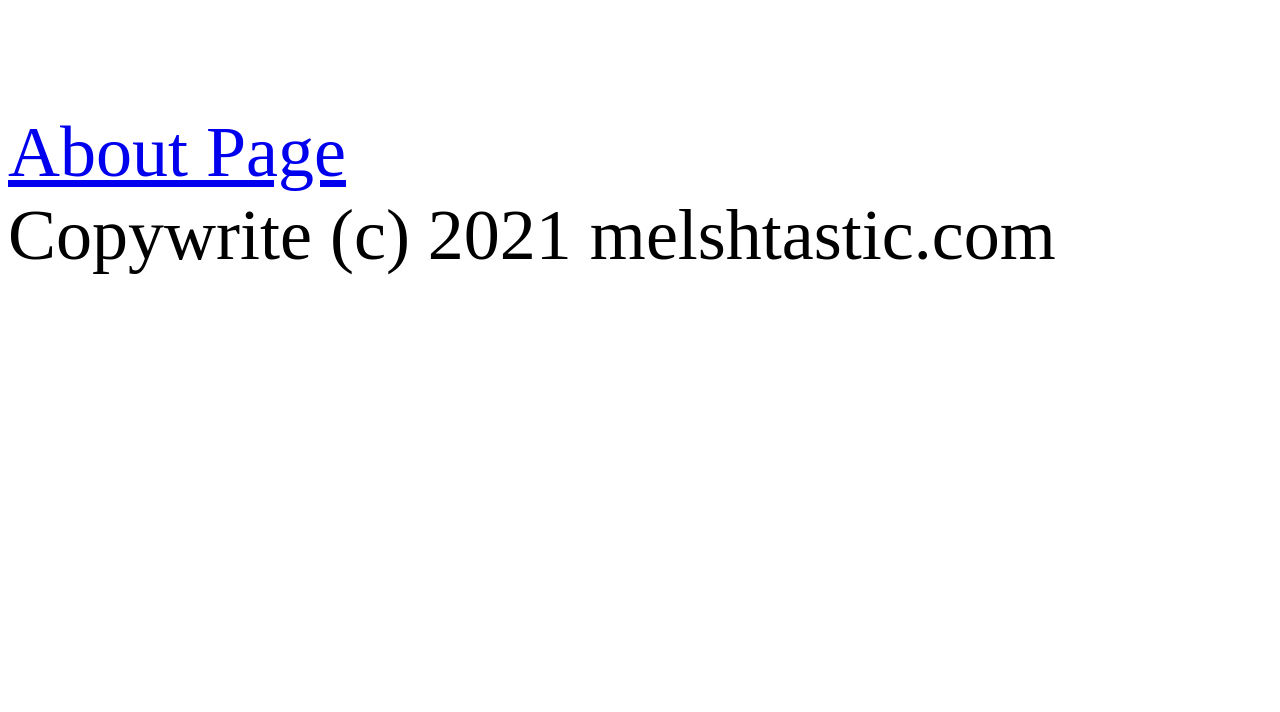
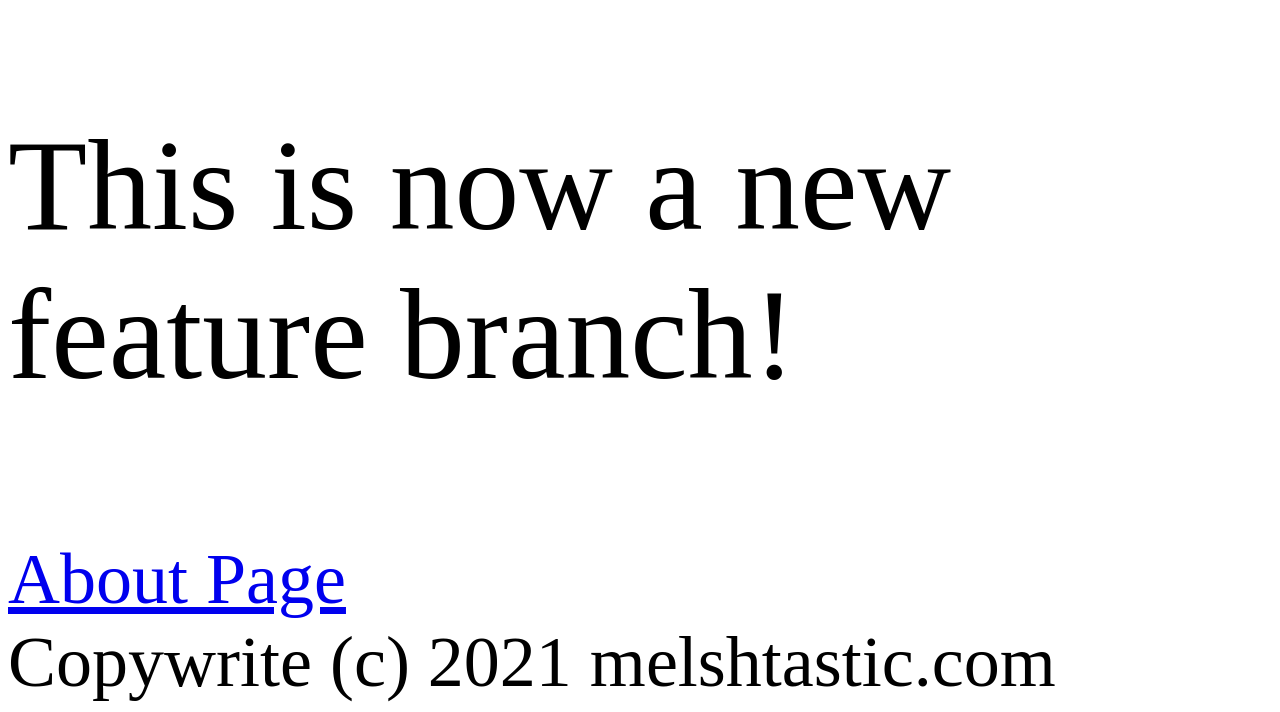
Before and after one commit to melshiD/git-github-test, a plain HTML site: page index.html in a window 1280 px wide. Shown: the part 1427-2139 px from the top of the page. Before the commit the page ends 1712 px from the top, so only its background shows below. Drawn offline with Linux system fonts and the light colour scheme; files that its build step writes are made by us from their sources.

Commit message:
change 1

```diff
--- a/index.html
+++ b/index.html
@@ -10,6 +10,7 @@
 <body>
     <h1>Portfolio Site</h1>
     <p>Portfolio Site</p>
+    <p>This is now a new feature branch!</p>
     <a href="about.html">About Page</a>
     <footer>Copywrite (c) 2021 melshtastic.com</footer>
 </body>
```
